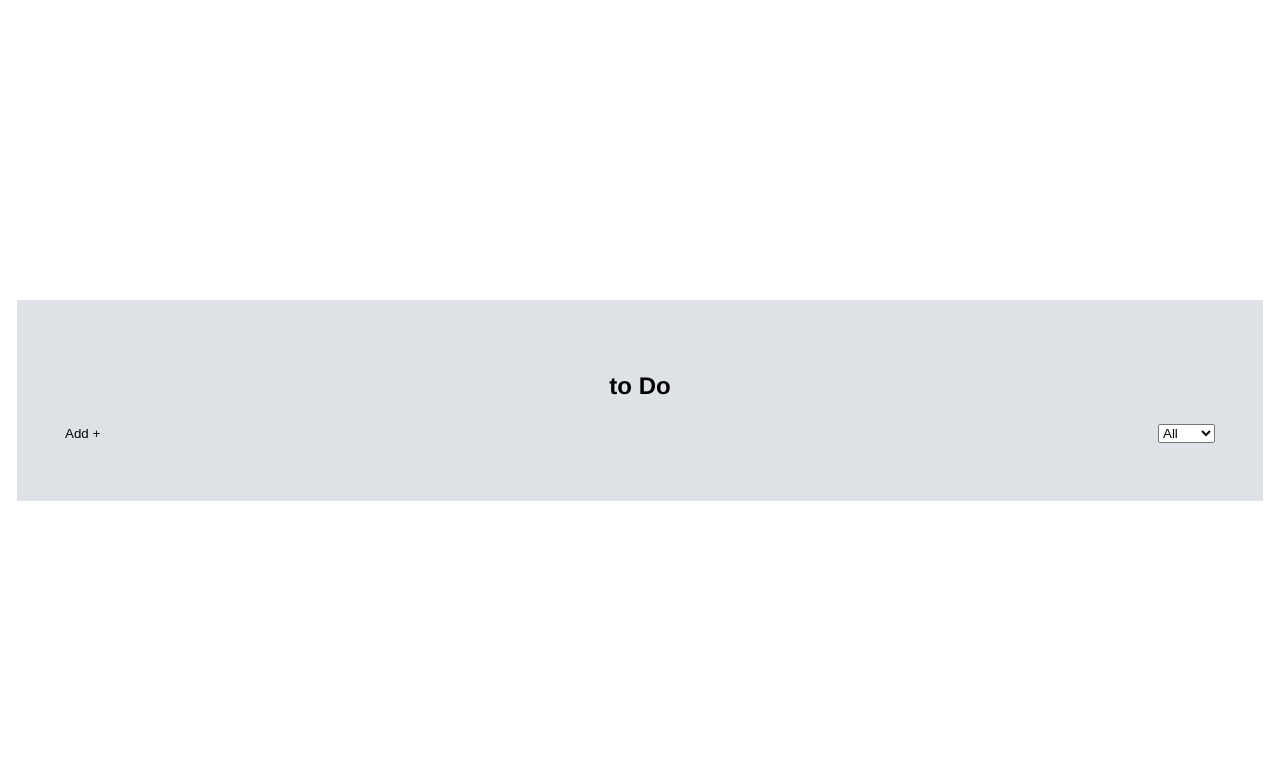
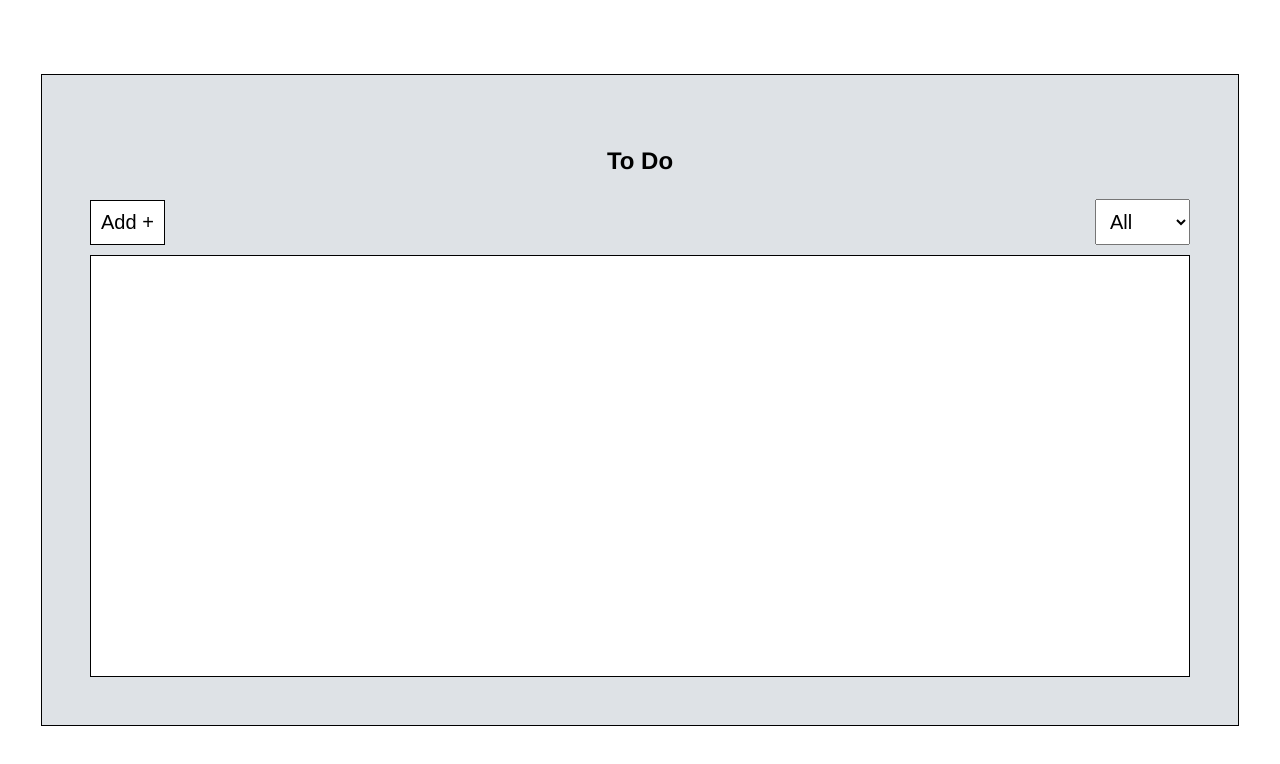
Before and after one commit to FundacioEsplaiJava2024/ToDoList, a React (Vite) app: page / in a window 1280 px wide. Shown: the top 764 px of the page. Built offline with nearby package versions, Linux system fonts and the light colour scheme; what @radix-ui/themes would draw is missing.

Commit message:
Mejoracss

```diff
--- a/src/App.css
+++ b/src/App.css
@@ -8,15 +8,17 @@
 
 .to-do-wrapper {
   width: 100%;
-  max-width: 1150px;
+  max-width: 1100px;
   padding: 3rem;
   background: #dee2e6;
+  border: 1px solid black;
 }
 .to-do-wrapper .hero-title {
   padding: 1.5rem 3rem;
   display: flex;
   align-items: center;
   justify-content: center;
+  font-size: 20px;
 }
 .to-do-wrapper .task-wrapper {
   display: flex;
@@ -35,7 +37,7 @@
 }
 .to-do-wrapper .task-wrapper .list-wrapper .list-item {
   display: flex;
-  justify-content: space-between;
+  justify-content: space-around;
   align-items: center;
   padding: 1rem 2rem;
   background: white;
@@ -48,10 +50,18 @@
   background: #d9d9d9;
 }
 
+.addbutton {
+  background-color: var(--color-white);
+  padding: 10px;
+  font-size: 20px;
+  border: 1px solid black;
+  cursor: pointer;
+}
+
 .modal {
   position: fixed;
   top: 15%;
-  left: 35%;
+  left: 20%;
   width: 100%;
   height: 100%;
   z-index: 1000;
@@ -65,8 +75,7 @@
   padding: 60px;
   border-radius: 8px;
   box-shadow: 0px 0px 10px rgba(0, 0, 0, 0.2);
-  max-width: 400px;
-  width: 100%;
+  max-width: 50%;
   max-height: calc(100vh - 40px);
   overflow-y: auto;
 }
@@ -90,7 +99,7 @@
   border-radius: 4px;
 }
 .modal-main textarea {
-  width: 100%;
+  width: auto;
   padding: 10px;
   margin-right: 35px;
   font-size: 1rem;
@@ -102,7 +111,7 @@
   padding: 10px 20px;
   background-color: var(--color-white);
   color: var(--color-dark);
-  border: none;
+  border: 1px solid;
   border-radius: 4px;
   cursor: pointer;
   transition: background-color 0.3s ease;
@@ -114,4 +123,54 @@
 
 .display-block {
   display: block;
+}
+
+.filter {
+  padding: 10px;
+  font-size: 20px;
+  cursor: pointer;
+}
+
+.scrollable-container {
+  height: 400px;
+  overflow-y: auto;
+  border: 1px solid black;
+  padding: 10px;
+  background-color: var(--color-white);
+}
+
+.list-item {
+  display: flex;
+  justify-content: space-between;
+  align-items: center;
+  margin-bottom: 10px;
+  padding: 10px;
+  border: 1px solid black;
+  border-radius: 5px;
+}
+.list-item .check-estruct {
+  display: flex;
+  align-items: center;
+  gap: 10px;
+}
+.list-item .check-estruct .check {
+  cursor: pointer;
+}
+.list-item .text {
+  text-align: center;
+}
+.list-item button {
+  background: none;
+  border: none;
+  cursor: pointer;
+}
+.list-item button.edit-button {
+  color: #f5bd1f;
+}
+.list-item button.delete-button {
+  color: #9d0208;
+}
+.list-item button svg {
+  width: 20px;
+  height: 20px;
 }/*# sourceMappingURL=App.css.map */
--- a/src/App.scss
+++ b/src/App.scss
@@ -1,3 +1,4 @@
+//css parte del ToDoWrapper
 .body-wrapper {
   width: auto;
   height: 100vh;
@@ -8,15 +9,18 @@
 
 .to-do-wrapper {
   width: 100%;
-  max-width: 1150px;
+  max-width: 1100px;
   padding: 3rem;
   background: #dee2e6;
+  border: 1px solid black;
+
 
   .hero-title {
     padding: 1.5rem 3rem;
     display: flex;
     align-items: center;
     justify-content: center;
+	font-size: 20px;
   }
   .task-wrapper {
     display: flex;
@@ -35,7 +39,7 @@
 
       .list-item {
         display: flex;
-        justify-content: space-between;
+        justify-content: space-around;
         align-items: center;
         padding: 1rem 2rem;
         background: white;
@@ -52,10 +56,20 @@
   }
 }
 
+//css parte del AddButton
+.addbutton{
+	background-color: var(--color-white);
+	padding: 10px;
+	font-size: 20px;
+	border: 1px solid black;
+	cursor: pointer;
+}
+
+//css parte del Modal
 .modal {
 	position: fixed;
 	top: 15%;
-	left: 35%;
+	left: 20%;
 	width: 100%;
 	height: 100%;
 	z-index: 1000;
@@ -68,8 +82,7 @@
 	padding: 60px;
 	border-radius: 8px;
 	box-shadow: 0px 0px 10px rgba(0, 0, 0, 0.2);
-	max-width: 400px;
-	width: 100%;
+	max-width: 50%;
 	max-height: calc(100vh - 40px);
 	overflow-y: auto;
 	h2 {
@@ -78,7 +91,7 @@
 	}
 	form {
 		display: flex;
-		flex-direction: column;
+		flex-direction:column;
 	}
 	label {
 		margin-bottom: 10px;
@@ -92,19 +105,20 @@
 		border-radius: 4px;
 	}
 	textarea {
-		width: 100%;
+		width: auto;
 		padding: 10px;
 		margin-right: 35px;
 		font-size: 1rem;
 		border: 1px solid #ccc;
 		border-radius: 4px;
+
 	}
 	button {
 		margin-top: 10px;
 		padding: 10px 20px;
 		background-color: var(--color-white);
 		color: var(--color-dark);
-		border: none;
+		border: 1px solid;
 		border-radius: 4px;
 		cursor: pointer;
 		transition: background-color 0.3s ease;
@@ -116,3 +130,64 @@
 .display-block {
 	display: block;
 }
+
+//css parte del FilterButtons
+.filter{
+	padding: 10px;
+	font-size: 20px;
+	cursor: pointer;
+}
+
+
+//css parte del Lists
+.scrollable-container {
+  height: 400px; // Ajusta la altura según tus necesidades
+  overflow-y: auto;
+  border: 1px solid black;
+  padding: 10px;
+  background-color: var(--color-white);
+}
+
+//css parte del ListItem
+.list-item {
+  display: flex;
+  justify-content: space-between;
+  align-items: center;
+  margin-bottom: 10px;
+  padding: 10px;
+  border: 1px solid black;
+  border-radius: 5px;
+
+  .check-estruct {
+    display: flex;
+    align-items: center;
+	gap: 10px;
+
+	.check{
+		cursor: pointer;
+	}
+  }
+  .text{
+
+	text-align: center;
+  }
+
+  button {
+    background: none;
+    border: none;
+    cursor: pointer;
+
+    &.edit-button {
+      color: #f5bd1f;
+    }
+
+    &.delete-button {
+      color: #9d0208;
+    }
+
+    svg {
+      width: 20px;
+      height: 20px;
+    }
+  }
+}
--- a/src/App.tsx
+++ b/src/App.tsx
@@ -7,7 +7,7 @@ function App() {
   return (
     <>
       <section className='body-wrapper'>
-        <ToDoWrapper title="to Do" />
+        <ToDoWrapper title="To Do" />
       </section>
     </>
   )
--- a/src/components/AddButton.tsx
+++ b/src/components/AddButton.tsx
@@ -1,4 +1,4 @@
-import { useState } from 'react';
+import { useState, useEffect} from 'react';
 import Modal from './Modal';
 
 interface Task {
@@ -11,25 +11,28 @@ interface Task {
     doing: boolean;
 }
 
-const AddButton= () => {
+const AddButton: React.FC = () => {
     const [show, setShow] = useState(false);
+    const [tasks, setTasks] = useState<Task[]>([]);
+
+    useEffect(() => {
+        const storedTasks = JSON.parse(localStorage.getItem('tasks') || '[]') as Task[];
+        setTasks(storedTasks);
+    }, []);
 
     const showModal = () => setShow(true);
     const hideModal = () => setShow(false);
 
-    const handleAddTask = (data: Task) => {
-
-        const tasks = JSON.parse(localStorage.getItem('tasks') || '[]');
-        const updatedTasks = [...tasks, data];
+    const handleAddTask = (newTask: Task) => {
+        const updatedTasks = [...tasks, newTask];
+        setTasks(updatedTasks);
         localStorage.setItem('tasks', JSON.stringify(updatedTasks));
-
         hideModal();
-
     };
 
     return (
         <div>
-            <button onClick={showModal}>Add +</button>
+            <button onClick={showModal} className='addbutton'>Add +</button>
             <Modal show={show} hideModal={hideModal} onSubmit={handleAddTask} />
         </div>
     );
--- a/src/components/FilterButtons.tsx
+++ b/src/components/FilterButtons.tsx
@@ -11,7 +11,7 @@ export function FilterButton({ onFilterChange }: FilterButtonProps) {
   };
 
   return (
-    <select name="options" id="options" onChange={handleFilterChange} defaultValue="all">
+    <select name="options" id="options" onChange={handleFilterChange} defaultValue="all" className="filter">
       <option value="all">All</option>
       <option value="doing">Doing</option>
       <option value="done">Done</option>
--- a/src/components/ListItem.tsx
+++ b/src/components/ListItem.tsx
@@ -20,13 +20,16 @@ export function ListItem({ title, description, doing, onToggleDoing, onDelete }:
 
   return (
     <div className="list-item">
+      <div className="check-estruct">
         <input
+          className="check"
           type="checkbox"
           checked={doing}
           onChange={onToggleDoing}
         />
         <h1>{title}</h1>
-      {description && <p>{description}</p>}
+      </div>
+        {description && <p className="text">{description}</p>}
       <div>
         <button style={styles.editButton}>
           <Pencil />
--- a/src/components/Lists.tsx
+++ b/src/components/Lists.tsx
@@ -43,7 +43,7 @@ const List: React.FC<ListProps> = ({ filter }) => {
   };
 
   return (
-    <div className="list-wrapper">
+    <div className="list-wrapper" className="scrollable-container">
       {data
         .filter((item) => {
           if (filter === "all") {
```
Also changed, not shown: 1 other file (tests, documents, lock files or other folders). Lines whose indentation alone changed are shown as unchanged.
